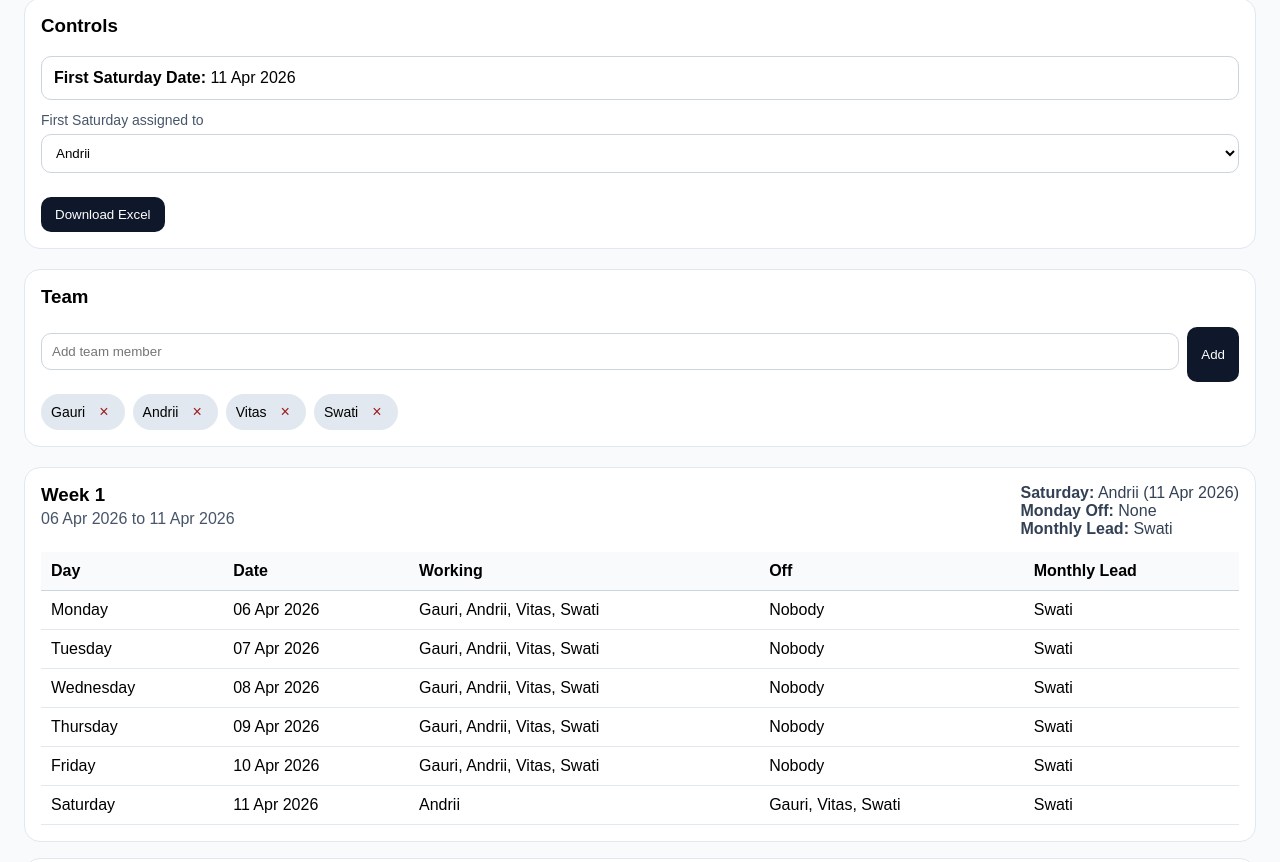
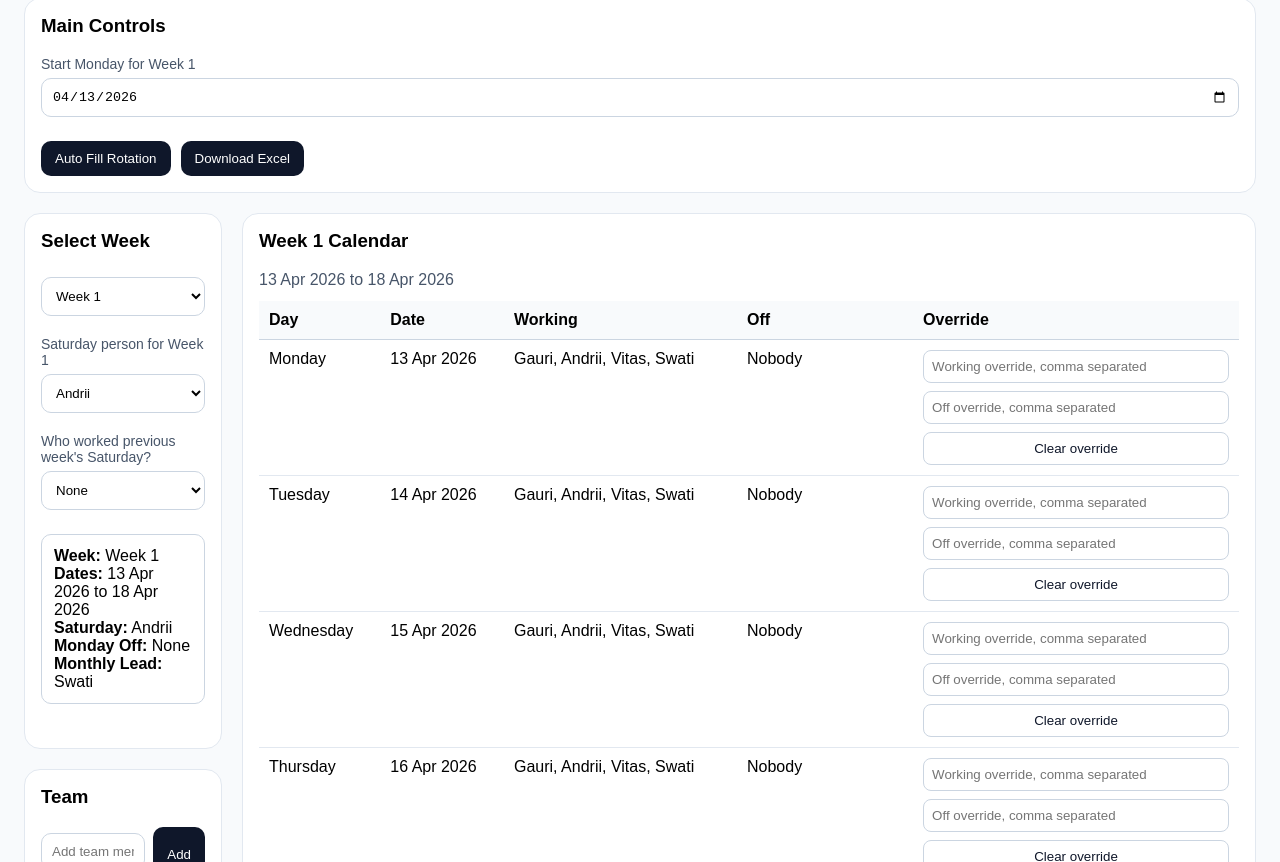
Before and after one commit to Ansh104/rota-manager-app, a React (Vite) app: page / in a window 1280 px wide. Shown: the part 138-1000 px from the top of the page. Built offline with nearby package versions, Linux system fonts and the light colour scheme.

Commit message:
Update App.jsx

```diff
--- a/src/App.jsx
+++ b/src/App.jsx
@@ -7,15 +7,11 @@ const monthNames = [
   'July', 'August', 'September', 'October', 'November', 'December'
 ];
 
-function getNextInRotation(people, current) {
-  const idx = people.indexOf(current);
-  if (idx === -1 || people.length === 0) return people[0] || '';
-  return people[(idx + 1) % people.length];
-}
-
-function getMonthDutyPerson(people, monthIndex) {
-  if (!people.length) return '';
-  return people[monthIndex % people.length];
+function addDays(date, days) {
+  const d = new Date(date);
+  d.setHours(0, 0, 0, 0);
+  d.setDate(d.getDate() + days);
+  return d;
 }
 
 function formatDate(date) {
@@ -26,29 +22,20 @@ function formatDate(date) {
   });
 }
 
-function addDays(date, days) {
-  const d = new Date(date);
-  d.setHours(0, 0, 0, 0);
-  d.setDate(d.getDate() + days);
-  return d;
+function formatDateInputValue(date) {
+  const year = date.getFullYear();
+  const month = String(date.getMonth() + 1).padStart(2, '0');
+  const day = String(date.getDate()).padStart(2, '0');
+  return `${year}-${month}-${day}`;
 }
 
-function getNextSaturday(fromDate) {
+function getNextMonday(fromDate) {
   const date = new Date(fromDate);
   date.setHours(0, 0, 0, 0);
-  const day = date.getDay(); // Sun=0, Sat=6
-  const daysUntilSaturday = (6 - day + 7) % 7 || 7;
-  date.setDate(date.getDate() + daysUntilSaturday);
+  const day = date.getDay(); // Sun=0, Mon=1
+  const daysUntilMonday = day === 1 ? 7 : (8 - day) % 7;
+  date.setDate(date.getDate() + daysUntilMonday);
   return date;
-}
-
-function getMondayOfWeekContaining(date) {
-  const d = new Date(date);
-  d.setHours(0, 0, 0, 0);
-  const day = d.getDay(); // Sun=0, Mon=1
-  const diff = day === 0 ? -6 : 1 - day;
-  d.setDate(d.getDate() + diff);
-  return d;
 }
 
 function escapeCsvValue(value) {
@@ -56,86 +43,148 @@ function escapeCsvValue(value) {
   return `"${stringValue.replace(/"/g, '""')}"`;
 }
 
-function buildFiveWeekSchedule(firstSaturdayDate, firstSaturdayPerson, people) {
-  const weeks = [];
+function getMonthDutyPerson(people, monthIndex) {
+  if (!people.length) return '';
+  return people[monthIndex % people.length];
+}
 
-  for (let weekIndex = 0; weekIndex < 5; weekIndex++) {
-    const saturdayDate = addDays(firstSaturdayDate, weekIndex * 7);
-    const mondayDate = getMondayOfWeekContaining(saturdayDate);
-    const saturdayPerson =
-      weekIndex === 0
-        ? firstSaturdayPerson
-        : getNextInRotation(people, weeks[weekIndex - 1].saturdayPerson);
-
-    const previousWeekSaturdayPerson =
-      weekIndex === 0
-        ? null
-        : weeks[weekIndex - 1].saturdayPerson;
-
-    const monthDutyPerson = getMonthDutyPerson(people, mondayDate.getMonth());
+function buildWeek({
+  weekNumber,
+  weekStartDate,
+  saturdayPerson,
+  previousWeekSaturdayPerson,
+  people,
+  overrides
+}) {
+  const monthDutyPerson = getMonthDutyPerson(people, weekStartDate.getMonth());
 
   const days = weekdays.map((dayName, dayOffset) => {
-      const currentDate = addDays(mondayDate, dayOffset);
+    const currentDate = addDays(weekStartDate, dayOffset);
+    const override = overrides?.[dayName] || {};
+
+    let working = [...people];
+    let off = [];
 
     if (dayName === 'Monday') {
-        return {
-          dayName,
-          date: currentDate,
-          working: previousWeekSaturdayPerson
+      off = previousWeekSaturdayPerson ? [previousWeekSaturdayPerson] : [];
+      working = previousWeekSaturdayPerson
         ? people.filter((p) => p !== previousWeekSaturdayPerson)
-            : [...people],
-          off: previousWeekSaturdayPerson ? [previousWeekSaturdayPerson] : [],
-          saturdayPerson,
-          monthlyLead: monthDutyPerson,
-        };
+        : [...people];
+    } else if (dayName === 'Saturday') {
+      working = saturdayPerson ? [saturdayPerson] : [];
+      off = people.filter((p) => p !== saturdayPerson);
     }
 
-      if (dayName === 'Saturday') {
-        return {
-          dayName,
-          date: currentDate,
-          working: saturdayPerson ? [saturdayPerson] : [],
-          off: people.filter((p) => p !== saturdayPerson),
-          saturdayPerson,
-          monthlyLead: monthDutyPerson,
-        };
+    if (override.workingText !== undefined) {
+      working = override.workingText
+        .split(',')
+        .map((x) => x.trim())
+        .filter(Boolean);
+    }
+
+    if (override.offText !== undefined) {
+      off = override.offText
+        .split(',')
+        .map((x) => x.trim())
+        .filter(Boolean);
     }
 
     return {
       dayName,
       date: currentDate,
-        working: [...people],
-        off: [],
-        saturdayPerson,
+      working,
+      off,
       monthlyLead: monthDutyPerson,
     };
   });
 
-    weeks.push({
-      weekNumber: weekIndex + 1,
-      label: `Week ${weekIndex + 1}`,
-      startDate: mondayDate,
-      endDate: addDays(mondayDate, 5),
-      saturdayDate,
+  return {
+    weekNumber,
+    label: `Week ${weekNumber}`,
+    startDate: weekStartDate,
+    endDate: addDays(weekStartDate, 5),
     saturdayPerson,
     mondayOff: previousWeekSaturdayPerson || '',
     monthlyLead: monthDutyPerson,
     days,
-    });
-  }
-
-  return weeks;
+  };
 }
 
 export default function App() {
   const [people, setPeople] = useState(defaultPeople);
-  const [firstSaturdayPerson, setFirstSaturdayPerson] = useState('Andrii');
   const [newName, setNewName] = useState('');
+  const [selectedWeek, setSelectedWeek] = useState(1);
+  const [startMonday, setStartMonday] = useState(() =>
+    formatDateInputValue(getNextMonday(new Date()))
+  );
 
-  const firstSaturdayDate = useMemo(() => getNextSaturday(new Date()), []);
+  const [weekConfigs, setWeekConfigs] = useState([
+    { saturdayPerson: 'Andrii', previousWeekSaturdayPerson: '', overrides: {} },
+    { saturdayPerson: 'Vitas', previousWeekSaturdayPerson: 'Andrii', overrides: {} },
+    { saturdayPerson: 'Swati', previousWeekSaturdayPerson: 'Vitas', overrides: {} },
+    { saturdayPerson: 'Gauri', previousWeekSaturdayPerson: 'Swati', overrides: {} },
+    { saturdayPerson: 'Andrii', previousWeekSaturdayPerson: 'Gauri', overrides: {} },
+  ]);
+
+  const parsedStartMonday = useMemo(() => {
+    const d = new Date(startMonday);
+    d.setHours(0, 0, 0, 0);
+    return d;
+  }, [startMonday]);
+
   const fiveWeeks = useMemo(() => {
-    return buildFiveWeekSchedule(firstSaturdayDate, firstSaturdayPerson, people);
-  }, [firstSaturdayDate, firstSaturdayPerson, people]);
+    return weekConfigs.map((config, index) =>
+      buildWeek({
+        weekNumber: index + 1,
+        weekStartDate: addDays(parsedStartMonday, index * 7),
+        saturdayPerson: config.saturdayPerson,
+        previousWeekSaturdayPerson: config.previousWeekSaturdayPerson,
+        people,
+        overrides: config.overrides || {},
+      })
+    );
+  }, [weekConfigs, parsedStartMonday, people]);
+
+  const currentWeekConfig = weekConfigs[selectedWeek - 1];
+  const currentWeekData = fiveWeeks[selectedWeek - 1];
+
+  function updateWeekConfig(weekNumber, key, value) {
+    setWeekConfigs((prev) =>
+      prev.map((week, idx) =>
+        idx === weekNumber - 1 ? { ...week, [key]: value } : week
+      )
+    );
+  }
+
+  function updateDayOverride(weekNumber, dayName, field, value) {
+    setWeekConfigs((prev) =>
+      prev.map((week, idx) => {
+        if (idx !== weekNumber - 1) return week;
+
+        return {
+          ...week,
+          overrides: {
+            ...(week.overrides || {}),
+            [dayName]: {
+              ...((week.overrides || {})[dayName] || {}),
+              [field]: value,
+            },
+          },
+        };
+      })
+    );
+  }
+
+  function clearDayOverride(weekNumber, dayName) {
+    setWeekConfigs((prev) =>
+      prev.map((week, idx) => {
+        if (idx !== weekNumber - 1) return week;
+        const nextOverrides = { ...(week.overrides || {}) };
+        delete nextOverrides[dayName];
+        return { ...week, overrides: nextOverrides };
+      })
+    );
+  }
 
   function addPerson() {
     const trimmed = newName.trim();
@@ -147,14 +196,42 @@ export default function App() {
   function removePerson(name) {
     const updated = people.filter((p) => p !== name);
     setPeople(updated);
-    if (firstSaturdayPerson === name) {
-      setFirstSaturdayPerson(updated[0] || '');
+
+    setWeekConfigs((prev) =>
+      prev.map((week) => ({
+        ...week,
+        saturdayPerson: week.saturdayPerson === name ? (updated[0] || '') : week.saturdayPerson,
+        previousWeekSaturdayPerson:
+          week.previousWeekSaturdayPerson === name ? '' : week.previousWeekSaturdayPerson,
+      }))
+    );
   }
+
+  function autoFillRotationFromWeek1() {
+    setWeekConfigs((prev) => {
+      const firstSaturday = prev[0].saturdayPerson;
+      if (!firstSaturday) return prev;
+
+      const firstIdx = people.indexOf(firstSaturday);
+      if (firstIdx === -1) return prev;
+
+      return prev.map((week, idx) => {
+        const saturdayPerson = people[(firstIdx + idx) % people.length];
+        const previousWeekSaturdayPerson = idx === 0 ? prev[0].previousWeekSaturdayPerson : people[(firstIdx + idx - 1 + people.length) % people.length];
+        return {
+          ...week,
+          saturdayPerson,
+          previousWeekSaturdayPerson,
+        };
+      });
+    });
   }
 
   function downloadExcel() {
     const rows = [[
       'Week',
+      'Week Start',
+      'Week End',
       'Day',
       'Date',
       'Month',
@@ -162,7 +239,7 @@ export default function App() {
       'Working',
       'Off',
       'Saturday Person',
-      'Saturday Date',
+      'Previous Week Saturday Person',
       'Monday Off',
       'Monthly 6-Day Lead'
     ]];
@@ -171,6 +248,8 @@ export default function App() {
       week.days.forEach((day) => {
         rows.push([
           week.label,
+          formatDate(week.startDate),
+          formatDate(week.endDate),
           day.dayName,
           formatDate(day.date),
           monthNames[day.date.getMonth()],
@@ -178,22 +257,22 @@ export default function App() {
           day.working.join(', '),
           day.off.join(', '),
           week.saturdayPerson,
-          formatDate(week.saturdayDate),
           week.mondayOff,
-          week.monthlyLead
+          week.mondayOff,
+          week.monthlyLead,
         ]);
       });
     });
 
     const csvContent = rows
       .map((row) => row.map((cell) => escapeCsvValue(cell)).join(','))
-      .join('\\r\\n');
+      .join('\r\n');
 
     const blob = new Blob([csvContent], { type: 'text/csv;charset=utf-8;' });
     const url = URL.createObjectURL(blob);
     const link = document.createElement('a');
     link.href = url;
-    link.download = `rota_next_5_weeks.csv`;
+    link.download = 'rota_next_5_weeks.csv';
     document.body.appendChild(link);
     link.click();
     document.body.removeChild(link);
@@ -202,36 +281,76 @@ export default function App() {
 
   return (
     <div style={{ minHeight: '100vh', background: '#f8fafc', padding: '24px', fontFamily: 'Arial, sans-serif' }}>
-      <div style={{ maxWidth: '1280px', margin: '0 auto' }}>
+      <div style={{ maxWidth: '1400px', margin: '0 auto' }}>
         <h1 style={{ marginBottom: '8px' }}>Rota Manager</h1>
         <p style={{ color: '#475569', marginBottom: '20px' }}>
-          Next 5 weeks rota from the upcoming Saturday. Whoever works Saturday gets the following Monday off.
+          5 weeks rota with real dates, week selection, previous-week Saturday tracking, Monday off logic, manual overrides, and Excel download.
         </p>
 
         <div style={{ ...cardStyle, marginBottom: '20px' }}>
-          <h3 style={{ marginTop: 0 }}>Controls</h3>
+          <h3 style={{ marginTop: 0 }}>Main Controls</h3>
 
-          <div style={infoBoxStyle}>
-            <div><strong>First Saturday Date:</strong> {formatDate(firstSaturdayDate)}</div>
+          <label style={labelStyle}>Start Monday for Week 1</label>
+          <input
+            type="date"
+            style={inputStyle}
+            value={startMonday}
+            onChange={(e) => setStartMonday(e.target.value)}
+          />
+
+          <div style={{ display: 'flex', gap: '10px', flexWrap: 'wrap', marginTop: '12px' }}>
+            <button style={buttonStyle} onClick={autoFillRotationFromWeek1}>Auto Fill Rotation</button>
+            <button style={buttonStyle} onClick={downloadExcel}>Download Excel</button>
+          </div>
         </div>
 
-          <label style={labelStyle}>First Saturday assigned to</label>
+        <div style={{ display: 'grid', gridTemplateColumns: '1fr 2fr', gap: '20px' }}>
+          <div style={{ display: 'grid', gap: '20px' }}>
+            <div style={cardStyle}>
+              <h3 style={{ marginTop: 0 }}>Select Week</h3>
               <select
                 style={inputStyle}
-            value={firstSaturdayPerson}
-            onChange={(e) => setFirstSaturdayPerson(e.target.value)}
+                value={selectedWeek}
+                onChange={(e) => setSelectedWeek(Number(e.target.value))}
+              >
+                {[1, 2, 3, 4, 5].map((weekNo) => (
+                  <option key={weekNo} value={weekNo}>{`Week ${weekNo}`}</option>
+                ))}
+              </select>
+
+              <label style={labelStyle}>Saturday person for Week {selectedWeek}</label>
+              <select
+                style={inputStyle}
+                value={currentWeekConfig.saturdayPerson}
+                onChange={(e) => updateWeekConfig(selectedWeek, 'saturdayPerson', e.target.value)}
               >
                 {people.map((person) => (
                   <option key={person} value={person}>{person}</option>
                 ))}
               </select>
 
-          <div style={{ display: 'flex', gap: '10px', flexWrap: 'wrap', marginTop: '12px' }}>
-            <button style={buttonStyle} onClick={downloadExcel}>Download Excel</button>
+              <label style={labelStyle}>Who worked previous week's Saturday?</label>
+              <select
+                style={inputStyle}
+                value={currentWeekConfig.previousWeekSaturdayPerson}
+                onChange={(e) => updateWeekConfig(selectedWeek, 'previousWeekSaturdayPerson', e.target.value)}
+              >
+                <option value="">None</option>
+                {people.map((person) => (
+                  <option key={person} value={person}>{person}</option>
+                ))}
+              </select>
+
+              <div style={infoBoxStyle}>
+                <div><strong>Week:</strong> {currentWeekData.label}</div>
+                <div><strong>Dates:</strong> {formatDate(currentWeekData.startDate)} to {formatDate(currentWeekData.endDate)}</div>
+                <div><strong>Saturday:</strong> {currentWeekData.saturdayPerson}</div>
+                <div><strong>Monday Off:</strong> {currentWeekData.mondayOff || 'None'}</div>
+                <div><strong>Monthly Lead:</strong> {currentWeekData.monthlyLead}</div>
               </div>
             </div>
 
-        <div style={{ ...cardStyle, marginBottom: '20px' }}>
+            <div style={cardStyle}>
               <h3 style={{ marginTop: 0 }}>Team</h3>
               <div style={{ display: 'flex', gap: '8px' }}>
                 <input
@@ -265,22 +384,23 @@ export default function App() {
               </div>
             </div>
 
-        <div style={{ display: 'grid', gap: '16px' }}>
+            <div style={cardStyle}>
+              <h3 style={{ marginTop: 0 }}>Week-wise Saturday Summary</h3>
+              <div style={{ display: 'grid', gap: '8px' }}>
                 {fiveWeeks.map((week) => (
-            <div key={week.label} style={cardStyle}>
-              <div style={{ display: 'flex', justifyContent: 'space-between', gap: '12px', flexWrap: 'wrap', marginBottom: '14px' }}>
-                <div>
-                  <h3 style={{ margin: 0 }}>{week.label}</h3>
-                  <div style={{ color: '#475569', marginTop: '4px' }}>
-                    {formatDate(week.startDate)} to {formatDate(week.endDate)}
+                  <div key={week.label} style={historyItemStyle}>
+                    <strong>{week.label}</strong> — Saturday: {week.saturdayPerson} — Monday Off: {week.mondayOff || 'None'}
+                  </div>
+                ))}
+              </div>
             </div>
           </div>
 
-                <div style={{ color: '#334155' }}>
-                  <div><strong>Saturday:</strong> {week.saturdayPerson} ({formatDate(week.saturdayDate)})</div>
-                  <div><strong>Monday Off:</strong> {week.mondayOff || 'None'}</div>
-                  <div><strong>Monthly Lead:</strong> {week.monthlyLead}</div>
-                </div>
+          <div style={{ display: 'grid', gap: '20px' }}>
+            <div style={cardStyle}>
+              <h3 style={{ marginTop: 0 }}>{currentWeekData.label} Calendar</h3>
+              <div style={{ color: '#475569', marginBottom: '12px' }}>
+                {formatDate(currentWeekData.startDate)} to {formatDate(currentWeekData.endDate)}
               </div>
 
               <div style={{ overflowX: 'auto' }}>
@@ -291,24 +411,74 @@ export default function App() {
                       <th style={thStyle}>Date</th>
                       <th style={thStyle}>Working</th>
                       <th style={thStyle}>Off</th>
-                      <th style={thStyle}>Monthly Lead</th>
+                      <th style={thStyle}>Override</th>
                     </tr>
                   </thead>
                   <tbody>
-                    {week.days.map((day) => (
-                      <tr key={`${week.label}-${day.dayName}`}>
+                    {currentWeekData.days.map((day) => {
+                      const override = currentWeekConfig.overrides?.[day.dayName] || {};
+                      return (
+                        <tr key={day.dayName}>
                           <td style={tdStyle}>{day.dayName}</td>
                           <td style={tdStyle}>{formatDate(day.date)}</td>
                           <td style={tdStyle}>{day.working.join(', ') || 'Nobody'}</td>
                           <td style={tdStyle}>{day.off.join(', ') || 'Nobody'}</td>
-                        <td style={tdStyle}>{day.monthlyLead}</td>
+                          <td style={tdStyle}>
+                            <div style={{ display: 'grid', gap: '8px', minWidth: '260px' }}>
+                              <input
+                                style={smallInputStyle}
+                                placeholder="Working override, comma separated"
+                                value={override.workingText || ''}
+                                onChange={(e) =>
+                                  updateDayOverride(selectedWeek, day.dayName, 'workingText', e.target.value)
+                                }
+                              />
+                              <input
+                                style={smallInputStyle}
+                                placeholder="Off override, comma separated"
+                                value={override.offText || ''}
+                                onChange={(e) =>
+                                  updateDayOverride(selectedWeek, day.dayName, 'offText', e.target.value)
+                                }
+                              />
+                              <button
+                                style={buttonSecondary}
+                                onClick={() => clearDayOverride(selectedWeek, day.dayName)}
+                              >
+                                Clear override
+                              </button>
+                            </div>
+                          </td>
                         </tr>
-                    ))}
+                      );
+                    })}
                   </tbody>
                 </table>
               </div>
             </div>
+
+            <div style={cardStyle}>
+              <h3 style={{ marginTop: 0 }}>All 5 Weeks Overview</h3>
+              <div style={{ display: 'grid', gap: '16px' }}>
+                {fiveWeeks.map((week) => (
+                  <div key={week.label} style={{ border: '1px solid #cbd5e1', borderRadius: '12px', padding: '12px' }}>
+                    <div style={{ display: 'flex', justifyContent: 'space-between', gap: '12px', flexWrap: 'wrap' }}>
+                      <div>
+                        <strong>{week.label}</strong>
+                        <div style={{ color: '#475569', marginTop: '4px' }}>
+                          {formatDate(week.startDate)} to {formatDate(week.endDate)}
+                        </div>
+                      </div>
+                      <div>
+                        <div><strong>Saturday:</strong> {week.saturdayPerson}</div>
+                        <div><strong>Monday Off:</strong> {week.mondayOff || 'None'}</div>
+                      </div>
+                    </div>
+                  </div>
                 ))}
+              </div>
+            </div>
+          </div>
         </div>
       </div>
     </div>
@@ -342,6 +512,15 @@ const inputStyle = {
   background: '#fff'
 };
 
+const smallInputStyle = {
+  width: '100%',
+  padding: '8px',
+  borderRadius: '8px',
+  border: '1px solid #cbd5e1',
+  boxSizing: 'border-box',
+  background: '#fff'
+};
+
 const labelStyle = {
   display: 'block',
   fontSize: '14px',
@@ -358,6 +537,15 @@ const buttonStyle = {
   cursor: 'pointer'
 };
 
+const buttonSecondary = {
+  padding: '8px 10px',
+  borderRadius: '8px',
+  border: '1px solid #cbd5e1',
+  background: '#fff',
+  color: '#0f172a',
+  cursor: 'pointer'
+};
+
 const badgeStyle = {
   display: 'inline-flex',
   alignItems: 'center',
@@ -367,10 +555,17 @@ const badgeStyle = {
   fontSize: '14px'
 };
 
+const historyItemStyle = {
+  border: '1px solid #cbd5e1',
+  borderRadius: '10px',
+  padding: '10px',
+  background: '#fff'
+};
+
 const tableStyle = {
   width: '100%',
   borderCollapse: 'collapse',
-  minWidth: '760px',
+  minWidth: '980px',
 };
 
 const thStyle = {
```
Lines whose indentation alone changed are shown as unchanged.
